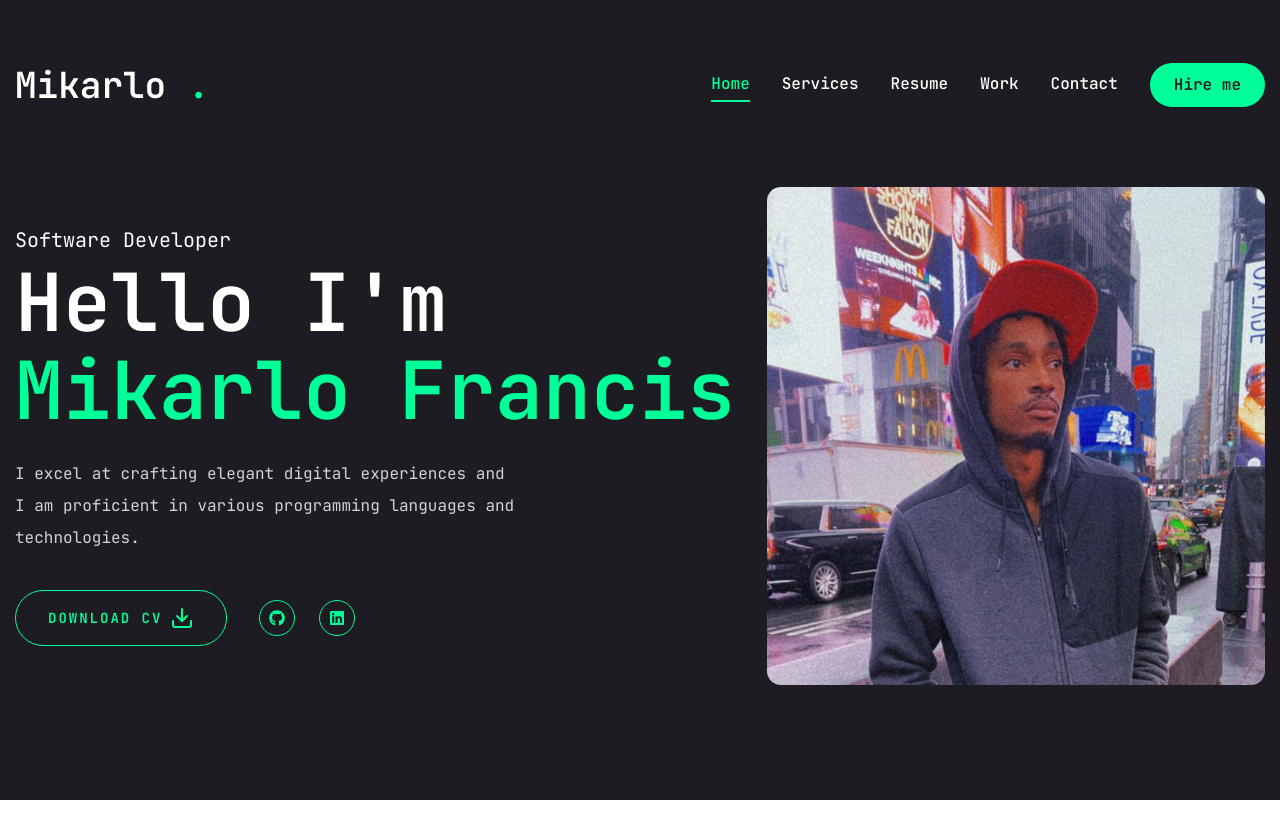
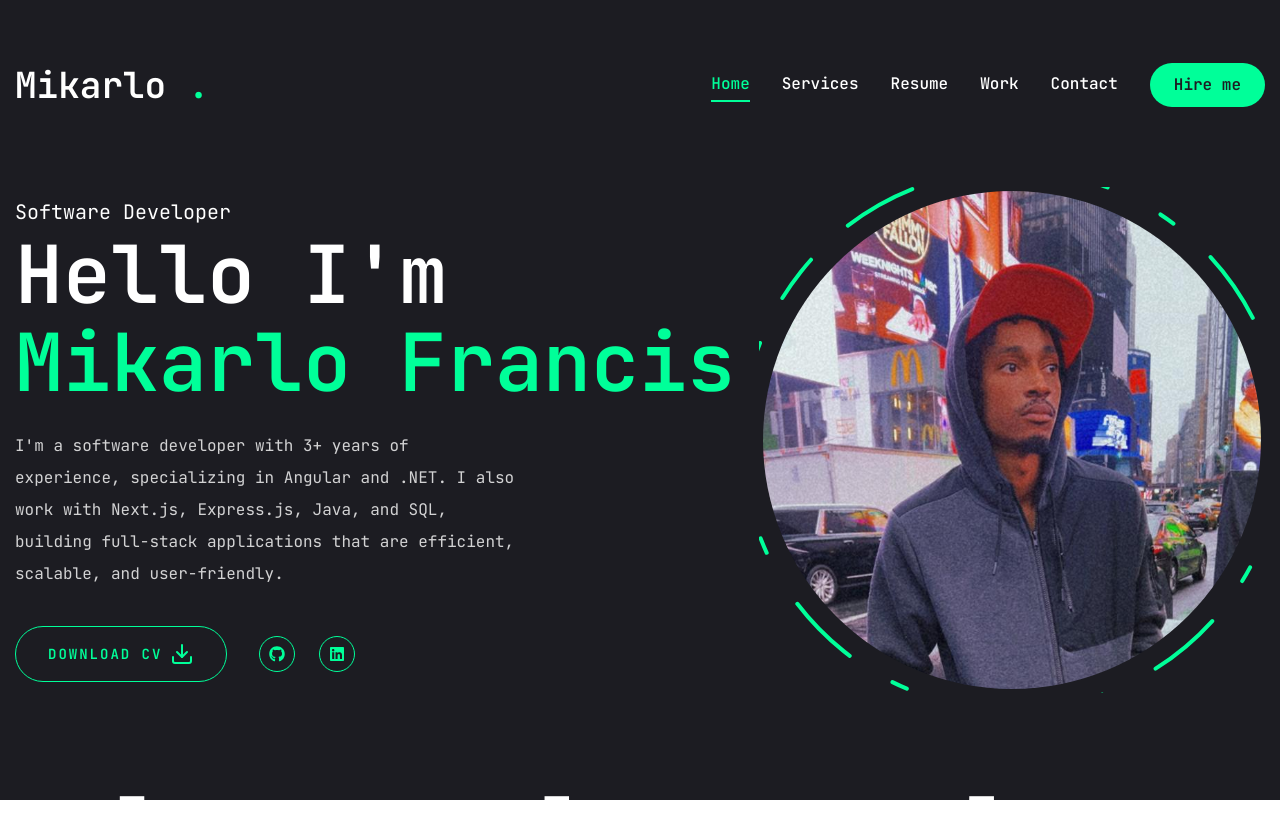
Before and after one commit to Arcanesky21/my-portfolio, a Next.js app: page / in a window 1280 px wide. Shown: the top 838 px of the page. Before the commit the page ends 800 px from the top, so only its background shows below. Built offline with nearby package versions, Linux system fonts and the light colour scheme.

Commit message:
ui and package updates

```diff
--- a/package.json
+++ b/package.json
@@ -18,9 +18,10 @@
     "class-variance-authority": "^0.7.1",
     "clsx": "^2.1.1",
     "framer-motion": "^12.12.1",
-    "lucide-react": "^0.511.0",
+    "lucide-react": "^0.512.0",
     "next": "15.3.3",
     "react": "^19.0.0",
+    "react-countup": "^6.5.3",
     "react-dom": "^19.0.0",
     "react-icons": "^5.5.0",
     "tailwind-merge": "^3.3.0"
--- a/src/app/page.tsx
+++ b/src/app/page.tsx
@@ -2,21 +2,24 @@ import { Button } from "@/components/ui/button";
 import Social from "@/components/Social";
 import { Download } from "lucide-react";
 import Photo from "@/components/Photo";
+import Stats from "@/components/Stats";
 
 export default function Home() {
   return (
-    <section className="h-full">
+    <section className="pt-4 pb-12 xl:pt-0 xl:pb-0">
       <div className="container mx-auto h-full">
         <div className="flex flex-col xl:flex-row items-center justify-between xl:pt-8 xl:pb-24">
-          <div className="text-center xl:text-left">
+          <div className="text-center xl:text-left order-2 xl:order-none">
             <span className="text-xl">Software Developer</span>
             <h1 className="h1 mb-6">
               Hello I&apos;m <br />
               <span className="text-accent">Mikarlo Francis</span>
             </h1>
             <p className="max-w-[500px] mb-9 text-white/80">
-              I excel at crafting elegant digital experiences and I am
-              proficient in various programming languages and technologies.
+              I&apos;m a software developer with 3+ years of experience,
+              specializing in Angular and .NET. I also work with Next.js,
+              Express.js, Java, and SQL, building full-stack applications that
+              are efficient, scalable, and user-friendly.
             </p>
             <div className="flex flex-col xl:flex-row items-center gap-8">
               <Button
@@ -37,11 +40,12 @@ export default function Home() {
               </div>
             </div>
           </div>
-          <div>
+          <div className="order-1 xl:order-none mb-8 xl:mb-0">
             <Photo />
           </div>
         </div>
       </div>
+      <Stats />
     </section>
   );
 }
--- a/src/components/Photo.tsx
+++ b/src/components/Photo.tsx
@@ -9,13 +9,13 @@ const Photo = () => {
         initial={{ opacity: 0 }}
         animate={{ opacity: 1 }}
         transition={{ delay: 2, duration: 0.4, ease: "easeIn" }}
-        className="w-full h-full relative"
+        className="w-full h-full relative flex items-center justify-center"
       >
         <motion.div
           initial={{ opacity: 0 }}
           animate={{ opacity: 1 }}
           transition={{ delay: 2.4, duration: 0.4, ease: "easeInOut" }}
-          className="w-[298px] h-[298px] xl:w-[498px] xl:h-[498px] relative"
+          className="w-[290px] h-[290px] xl:w-[498px] xl:h-[498px] absolute"
         >
           <Image
             src="/assets/Me.jpeg"
@@ -23,10 +23,36 @@ const Photo = () => {
             quality={100}
             alt="Mikarlo Francis"
             fill
-            sizes="(min-width: 1280px) 498px, 100vw"
-            className="object-cover object-top rounded-xl"
+            className="object-cover object-top rounded-full"
           />
         </motion.div>
+
+        <motion.svg
+          className="w-[300px] xl:w-[506px] h-[300px] xl:h-[506px]"
+          fill="transparent"
+          viewBox="0 0 506 506"
+          xmlns="http://www.w3.org/2000/svg"
+        >
+          <motion.circle
+            cx="253"
+            cy="253"
+            r="270"
+            stroke="#00ff99"
+            strokeWidth="4"
+            strokeLinejoin="round"
+            strokeLinecap="round"
+            initial={{ strokeDasharray: "24 10 0 0" }}
+            animate={{
+              strokeDasharray: ["15 120 25 25", "16 25 92 72", "4 250 22 22"],
+              rotate: [120, 360],
+            }}
+            transition={{
+              duration: 20,
+              repeat: Infinity,
+              repeatType: "reverse",
+            }}
+          />
+        </motion.svg>
       </motion.div>
     </div>
   );
--- /dev/null
+++ b/src/components/Stats.tsx
@@ -0,0 +1,52 @@
+"use client";
+import CountUp from "react-countup";
+
+const stats = [
+  {
+    number: 3,
+    title: "Years of Experience",
+  },
+  {
+    number: 3,
+    title: "Projects Completed",
+  },
+  {
+    number: 5,
+    title: "Technologies Learned",
+  },
+];
+
+const Stats = () => {
+  return (
+    <section>
+      <div className="container mx-auto">
+        <div className="flex flex-wrap gap-6 max-w-[80vw] mx-auto xl:max-w-none">
+          {stats.map((stat, index) => {
+            return (
+              <div
+                key={index}
+                className="flex  flex-1 items-center justify-center gap-4 text-center"
+              >
+                <CountUp
+                  end={stat.number}
+                  duration={5}
+                  delay={2}
+                  className="text-4xl xl:text-6xl font-extrabold"
+                />
+                <p
+                  className={`${
+                    stat.title.length < 15 ? "max-w-[100px]" : "max-w-[150px]"
+                  } leading-snug text-white/80`}
+                >
+                  {stat.title}
+                </p>
+              </div>
+            );
+          })}
+        </div>
+      </div>
+    </section>
+  );
+};
+
+export default Stats;
```
Also changed, not shown: 1 other file (tests, documents, lock files or other folders).
